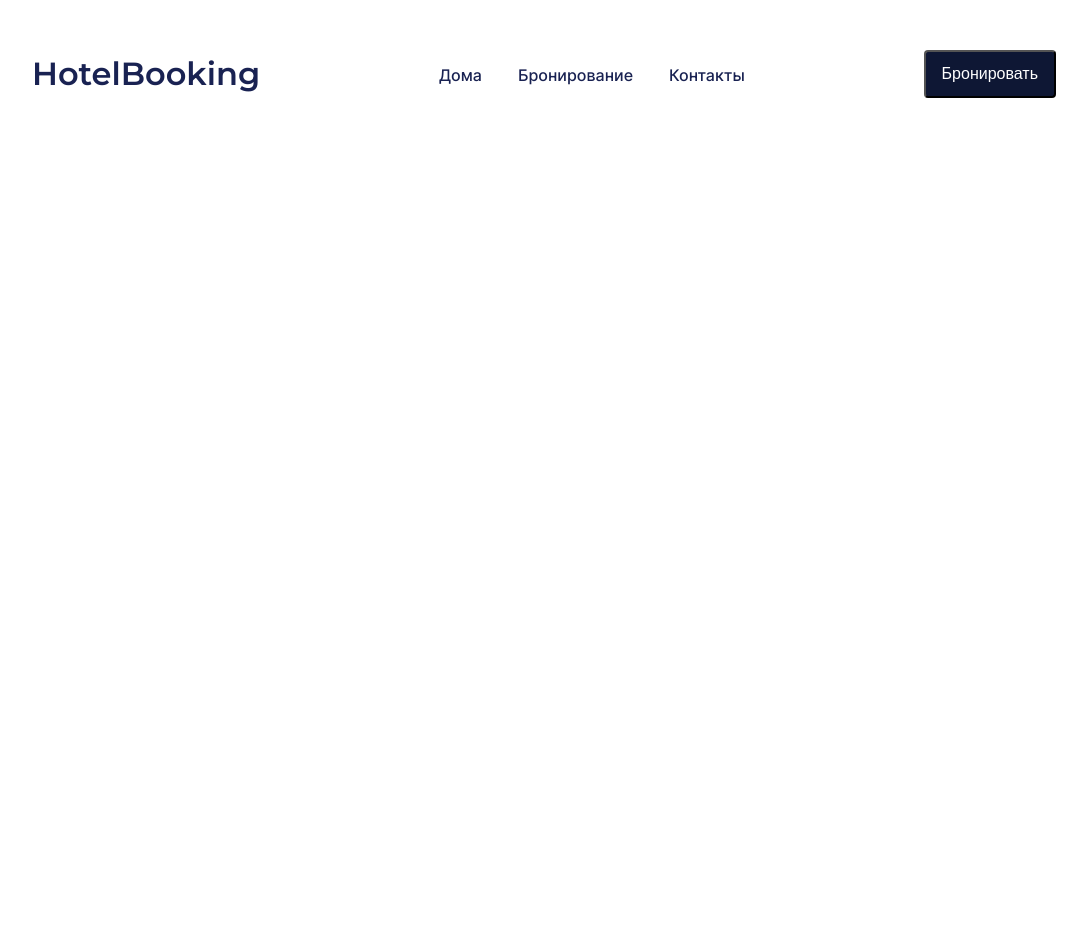
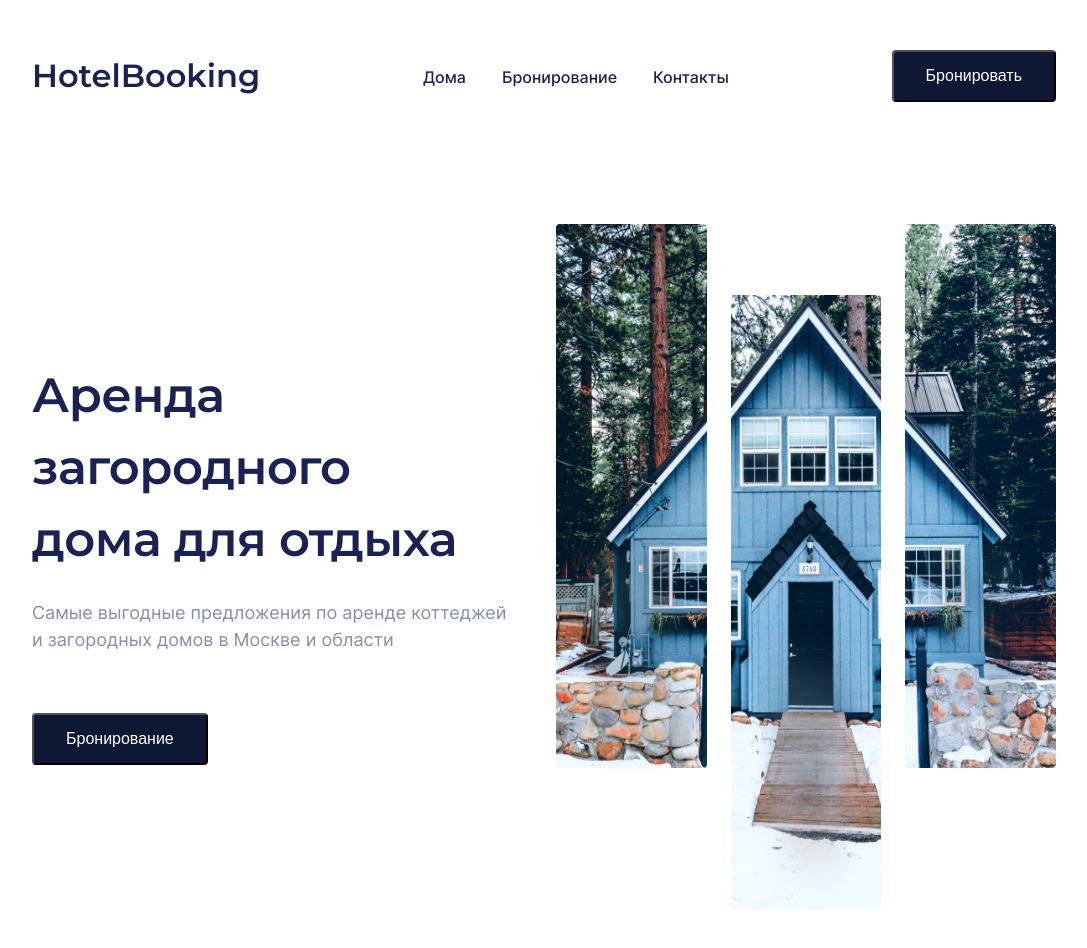
Before and after one commit to vstrogalev/hotel-booking, a plain HTML site: page index.html in a window 1280 px wide. Shown: the whole page, without its empty margins (96-1183 px from the left). Before the commit the page ends 800 px from the top, so only its background shows below. Drawn offline with Linux system fonts and the light colour scheme.

Commit message:
Intro is done

```diff
--- a/index.html
+++ b/index.html
@@ -25,10 +25,23 @@
         </li>
       </ul>
     </nav>
-    <button type="button" class="button header__button">Бронировать</button>
+    <button type="button" class="button">Бронировать</button>
   </header>
   <main class="main">
-
+    <section class="intro">
+      <div class="intro__content">
+        <h1 class="section-title intro__title">Аренда загородного<br>дома для отдыха</h1>
+        <p class="section-text intro__text">
+          Самые выгодные предложения по аренде коттеджей и загородных домов в Москве и области
+        </p>
+        <button type="button" class="button intro__button">Бронирование</button>
+      </div>
+      <div class="intro__image">
+        <div class="intro__image-01"><div class="intro__image-01-bg"></div></div>
+        <div class="intro__image-02"><div class="intro__image-02-bg"></div></div>
+        <div class="intro__image-03"><div class="intro__image-03-bg"></div></div>
+      </div>
+    </section>
   </main>
   <footer class="footer">
 
--- a/styles/global.css
+++ b/styles/global.css
@@ -13,3 +13,9 @@ ul {
     margin: 0;
     padding: 0;
 }
+
+h1, h2, h3, h4, h5, h6 {
+  margin: 0;
+  padding: 0;
+  line-height: 1;
+}
--- a/styles/style.css
+++ b/styles/style.css
@@ -22,6 +22,23 @@
   cursor: pointer;
 }
 
+.section-title {
+  color: var(--title-text);
+  font-family: Montserrat;
+  font-size: 36px;
+  font-style: normal;
+  font-weight: 600;
+  line-height: 150%;
+  letter-spacing: -0.36px;
+}
+
+.section-text {
+  color: var(--main-text);
+  font-size: 18px;
+  font-weight: 400;
+  line-height: 150%;
+}
+
 .page {
     min-width: 1100px;
     font-family: 'Inter', sans-serif;
@@ -38,21 +55,10 @@
   align-items: center;
 }
 
-.main {
-  /* padding: 80px 120px; */
-
-}
-
-.menu {
-}
-
 .menu__list {
   list-style: none;
   display: flex;
   gap: 36px;
-}
-
-.menu__list-item {
 }
 
 .menu__item-link {
@@ -66,6 +72,104 @@
   padding: 14px 16px;
 }
 
+/* ------ INTRO ----- */
+.intro {
+  padding: 80px 120px;
+  display: grid;
+  min-height: 846px;
+  grid-template-columns: repeat(2, 1fr);
+  gap: 24px;
+}
+
+.intro__content {
+  /* width: 100%; */
+}
+
+.intro__title {
+  font-size: 48px;
+  letter-spacing: -0.48px;
+  margin-top: 135px;
+  margin-bottom: 24px;
+}
+
+.intro__text {
+  max-width: 485px;
+  margin-bottom: 60px;
+}
+
+.intro__image {
+  display: grid;
+  grid-template-columns: repeat(3, 1fr);
+  grid-template-rows: repeat(10, 1fr);
+  gap: 24px;
+}
+
+.intro__image-01 {
+  position: relative;
+  background-image: url(../images/intro-01.png);
+  background-repeat: no-repeat;
+  background-size: 100% 100%;
+  background-position: 0 0;
+  grid-column: 1/2;
+  grid-row: 1/9;
+}
+
+.intro__image-01-bg {
+  width: calc(100% - 18px);
+  height: 50%;
+  position: absolute;
+  bottom: -16px;
+  left: 9px;
+  background-image: url(../images/intro-01-bg.png);
+  background-repeat: no-repeat;
+  background-size: 100% 100%;
+  background-position: 0 0;
+}
+
+.intro__image-02 {
+  position: relative;
+  background-image: url(../images/intro-02.png);
+  background-repeat: no-repeat;
+  background-size: 100% 100%;
+  background-position: 0 0;
+  grid-column: 2/3;
+  grid-row: 2/11;
+}
+
+.intro__image-02-bg {
+  width: calc(100% - 32px);
+  height: 50%;
+  position: absolute;
+  bottom: -16px;
+  left: 16px;
+  background-image: url(../images/intro-02-bg.png);
+  background-repeat: no-repeat;
+  background-size: 100% 100%;
+  background-position: 0 0;
+}
+
+.intro__image-03 {
+  position: relative;
+  background-image: url(../images/intro-03.png);
+  background-repeat: no-repeat;
+  background-size: 100% 100%;
+  background-position: 0 0;
+  grid-column: 3/4;
+  grid-row: 1/9;
+}
+
+.intro__image-03-bg {
+  width: calc(100% - 18px);
+  height: 50%;
+  position: absolute;
+  bottom: -16px;
+  left: 9px;
+  background-image: url(../images/intro-03-bg.png);
+  background-repeat: no-repeat;
+  background-size: 100% 100%;
+  background-position: 0 0;
+}
+
 
 .footer {
 }
```
